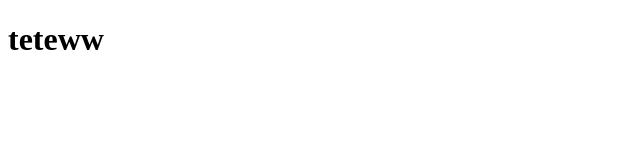
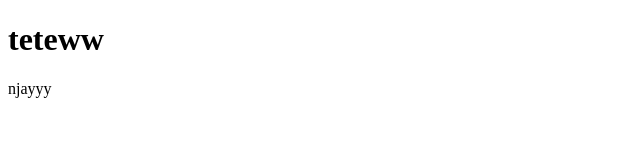
Before and after one commit to Dans-didiyeu/belajar-git, a plain HTML site: page produk.html in a window 1280 px wide. Shown: the full height of the page, 0-640 px from the left. Drawn offline with Linux system fonts and the light colour scheme.

Commit message:
update produk lagi

```diff
--- a/produk.html
+++ b/produk.html
@@ -7,5 +7,7 @@
 </head>
 <body>
     <h1>teteww</h1>
+    njayyy
+
 </body>
 </html>
```
